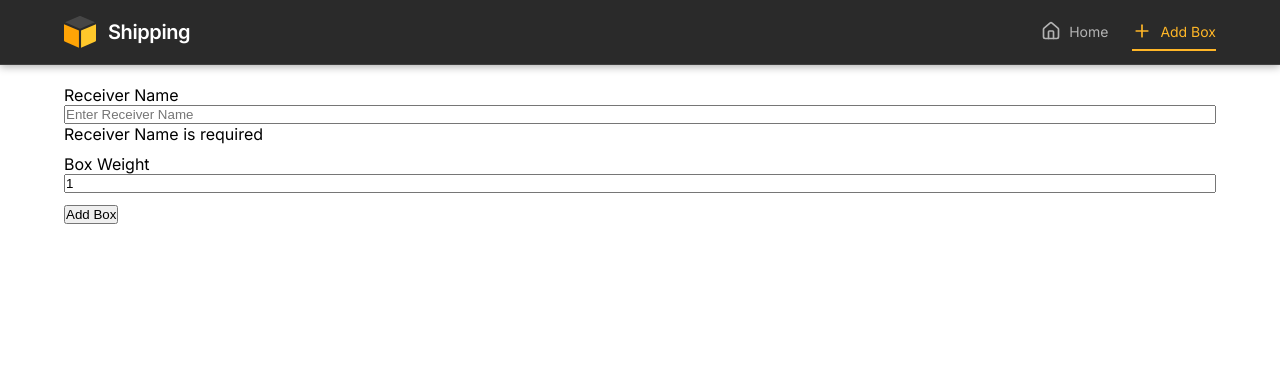
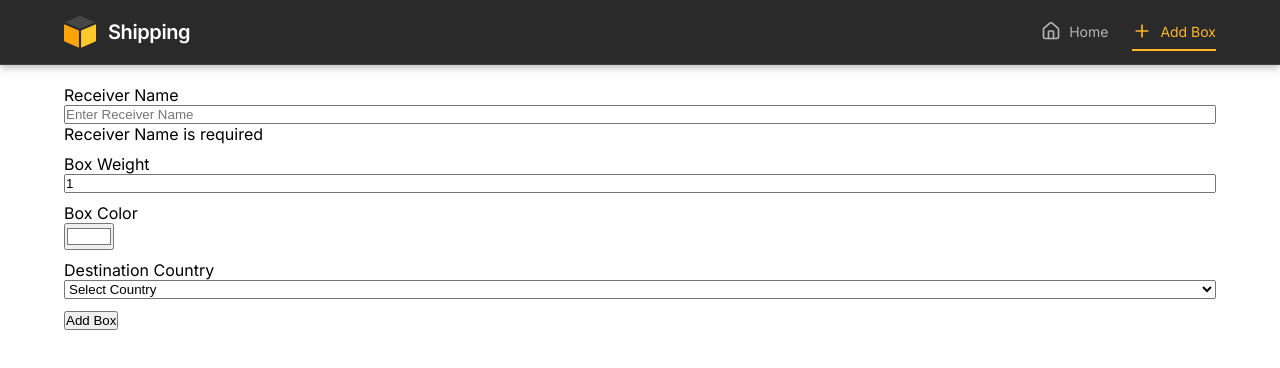
Before and after one commit to Paramvir27/Shipping-Box, a React (Vite) app: page /AddBox in a window 1280 px wide. Shown: the top 368 px of the page. Built offline with nearby package versions, Linux system fonts and the light colour scheme.

Commit message:
ADDED: Full Form + Table + Functionality

```diff
--- /dev/null
+++ b/src/components/Input/Color/index.jsx
@@ -0,0 +1,15 @@
+import React, { useId } from 'react'
+
+const InputColor = ({ label, placeholder, value, getValidationMessage, onChange, ...props }) => {
+  const id = useId();
+
+  return (
+    <div>
+      <label htmlFor={id}>{label}</label>
+      <input placeholder={placeholder} type="color" id={id} value={value} onChange={onChange} {...props} />
+      <p>{getValidationMessage?.()}</p>
+    </div>
+  )
+}
+
+export default InputColor
--- /dev/null
+++ b/src/components/Input/Select/index.jsx
@@ -0,0 +1,20 @@
+import React, { useId } from 'react'
+
+const InputSelect = ({ label, value, onChange, options, getValidationMessage, placeholder, ...props }) => {
+  const id = useId();
+
+  return (
+    <div>
+      <label htmlFor={id}>{label}</label>
+      <select id={id} value={value} onChange={onChange} {...props}>
+        <option value="">{placeholder}</option>
+        {options.map((option) => (
+          <option key={option.value} value={option.value}>{option.label}</option>
+        ))}
+      </select>
+      <p>{getValidationMessage?.()}</p>
+    </div>
+  )
+}
+
+export default InputSelect
--- /dev/null
+++ b/src/fixtures/countries.json
@@ -0,0 +1,18 @@
+[
+  {
+    "label": "Sweden",
+    "value": "sweden"
+  },
+  {
+    "label": "China",
+    "value": "china"
+  },
+  {
+    "label": "Brazil",
+    "value": "brazil"
+  },
+  {
+    "label": "Australia",
+    "value": "australia"
+  }
+]
--- a/src/fixtures/shippingCharges.json
+++ b/src/fixtures/shippingCharges.json
@@ -1,18 +1,6 @@
-[
-  {
-    "country": "Sweden",
-    "price": 7.35
-  },
-  {
-    "country": "China",
-    "price": 11.53
-  },
-  {
-    "country": "Brazil",
-    "price": 15.63
-  },
-  {
-    "country": "Australia",
-    "price": 50.09
-  }
-]
+{
+    "sweden": 7.35,
+    "china": 11.53,
+    "brazil": 15.63,
+    "australia": 50.09
+}
--- a/src/store/slices/addBoxSlice.js
+++ b/src/store/slices/addBoxSlice.js
@@ -3,7 +3,7 @@ import { createSlice } from '@reduxjs/toolkit'
 const initialState = {
   receiverName: "",
   boxWeight: 1,
-  boxColor: "#fff",
+  boxColor: "#ffffff",
   destinationCountry: "",
 };
 
--- a/src/store/slices/boxListingSlice.js
+++ b/src/store/slices/boxListingSlice.js
@@ -9,14 +9,14 @@ export const boxListingSlice = createSlice({
   name: 'boxListing',
   initialState,
   reducers: {
-    setShippingBoxList: (state, action) => {
-      state.shippingBoxList = action.payload
+    addShippingBox: (state, action) => {
+      state.shippingBoxList.push(action.payload);
     }
   }
 })
 
 export const {
-
+  addShippingBox
 } = boxListingSlice.actions
 
 export default boxListingSlice.reducer
--- a/src/views/AddBox/index.jsx
+++ b/src/views/AddBox/index.jsx
@@ -2,12 +2,20 @@ import React from 'react'
 import InputText from '../../components/Input/Text'
 import styles from './style.module.css'
 import { useDispatch, useSelector } from 'react-redux';
-import { setBoxWeight, setReceiverName } from '../../store/slices/addBoxSlice';
+import { resetAddBox, setBoxColor, setBoxWeight, setDestinationCountry, setReceiverName } from '../../store/slices/addBoxSlice';
 import InputNumber from '../../components/Input/Number';
+import InputColor from '../../components/Input/Color';
+import destinationCountries from '../../fixtures/countries.json';
+import shippingCharges from '../../fixtures/shippingCharges.json';
+import InputSelect from '../../components/Input/Select';
+import { addShippingBox } from '../../store/slices/boxListingSlice';
 
 const AddBox = () => {
   const dispatch = useDispatch();
   const { receiverName, boxWeight, boxColor, destinationCountry } = useSelector(state => state.addBox);
+
+  const destinationChargePerKg = shippingCharges[destinationCountry];
+  const shippingCharge = destinationChargePerKg * boxWeight;
 
   const handleReceiverNameChange = (event) => {
     dispatch(setReceiverName(event.target.value))
@@ -31,10 +39,35 @@ const AddBox = () => {
     return null
   }
 
+  const handleBoxColorChange = (event) => {
+    dispatch(setBoxColor(event.target.value))
+  }
+
+  const handleBoxColorValidation = () => {
+    if (boxColor.length === 0) {
+      return "Box Color is required"
+    }
+    return null
+  }
+
+  const handleDestinationCountryChange = (event) => {
+    dispatch(setDestinationCountry(event.target.value))
+  }
+
   const handleSubmit = (event) => {
     event.preventDefault();
+    const id = Date.now();
+    const shippingBox = {
+      id,
+      receiverName,
+      boxWeight,
+      boxColor,
+      destinationCountry,
+      shippingCharge,
+    };
+    dispatch(addShippingBox(shippingBox));
+    dispatch(resetAddBox());
     console.log(receiverName, boxWeight, boxColor, destinationCountry);
-    // dispatch(resetAddBox());
   }
 
   return (
@@ -61,6 +94,30 @@ const AddBox = () => {
           getValidationMessage={handleBoxWeightValidation}
         />
 
+        <InputColor
+          required={true}
+          label="Box Color"
+          placeholder="Enter Box Color"
+          value={boxColor}
+          onChange={handleBoxColorChange}
+          getValidationMessage={handleBoxColorValidation}
+        />
+
+        <InputSelect
+          required={true}
+          placeholder="Select Country"
+          label="Destination Country"
+          value={destinationCountry}
+          onChange={handleDestinationCountryChange}
+          options={destinationCountries}
+        />
+
+        {destinationCountry && (
+          <div>
+            <p>Shipping Charge: {shippingCharge}</p>
+          </div>
+        )}
+
 
         <button type="submit">Add Box</button>
       </form>
--- a/src/views/BoxListing/index.jsx
+++ b/src/views/BoxListing/index.jsx
@@ -1,11 +1,49 @@
 import React from 'react'
+import { useSelector } from 'react-redux';
 
 const BoxListing = () => {
+  const { shippingBoxList } = useSelector(state => state.boxListing);
+
+  function hexToRgb(hex) {
+    // Remove '#' if present
+    hex = hex.replace(/^#/, '');
+
+    // Parse r, g, b values
+    const r = parseInt(hex.substring(0, 2), 16);
+    const g = parseInt(hex.substring(2, 4), 16);
+    const b = parseInt(hex.substring(4, 6), 16);
+
+    const rgb = `(${r}, ${g}, ${b})`;
+
+    return rgb;
+  }
+
   return (
     <div>
       <div style={{ padding: '1rem' }}>
-        <h1>Box Listing</h1>
-        <p>This is the BoxListing component showing all shipping boxes.</p>
+
+        <table>
+          <thead>
+            <tr>
+              <th>Receiver Name</th>
+              <th>Box Weight [Kg]</th>
+              <th>Box Color</th>
+              <th>Destination Country</th>
+              <th>Shipping Charge</th>
+            </tr>
+          </thead>
+          <tbody>
+            {shippingBoxList.map((box) => (
+              <tr key={box.id}>
+                <td>{box.receiverName}</td>
+                <td>{box.boxWeight}</td>
+                <td><div style={{ width: '100%', height: '10px', backgroundColor: box.boxColor }}></div>{hexToRgb(box.boxColor)}</td>
+                <td>{box.destinationCountry}</td>
+                <td>{box.shippingCharge}</td>
+              </tr>
+            ))}
+          </tbody>
+        </table>
       </div>
     </div>
   )
```
Also changed, not shown: src/components/Table/index.jsx (added).
